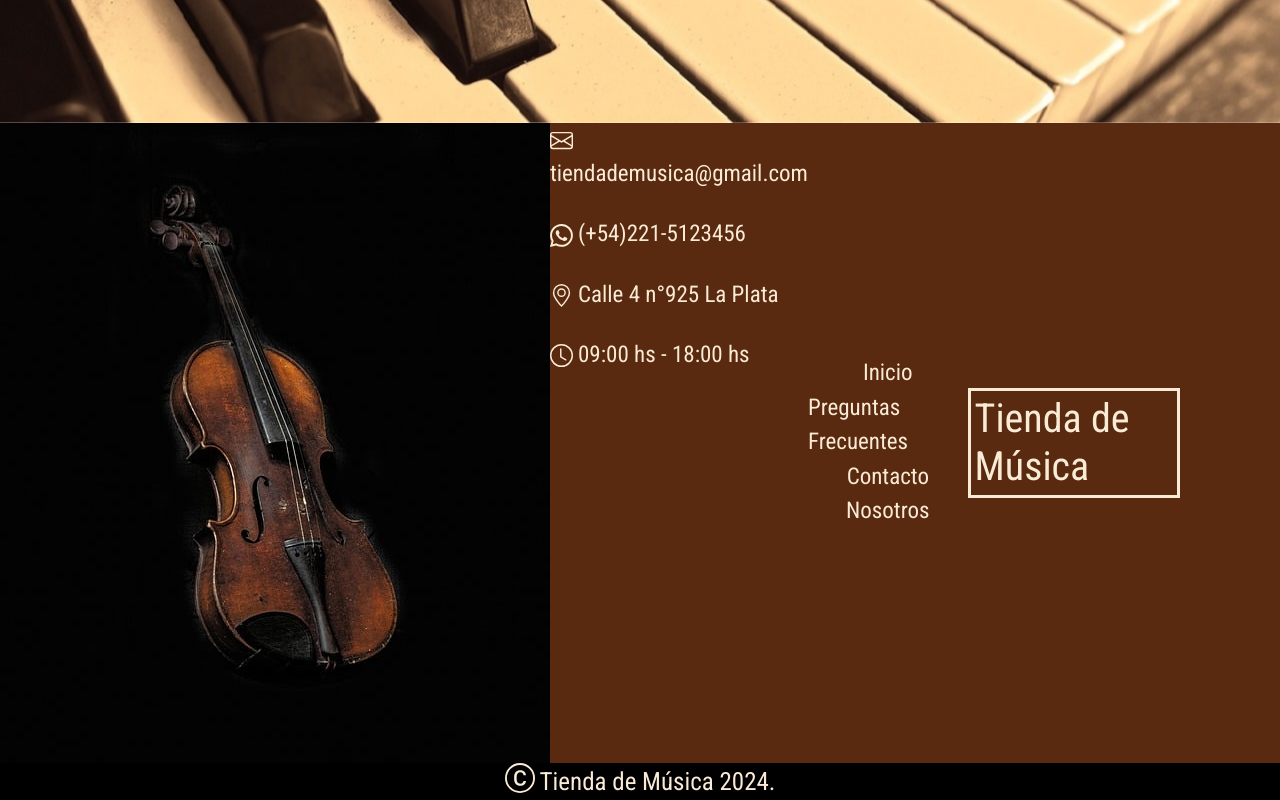
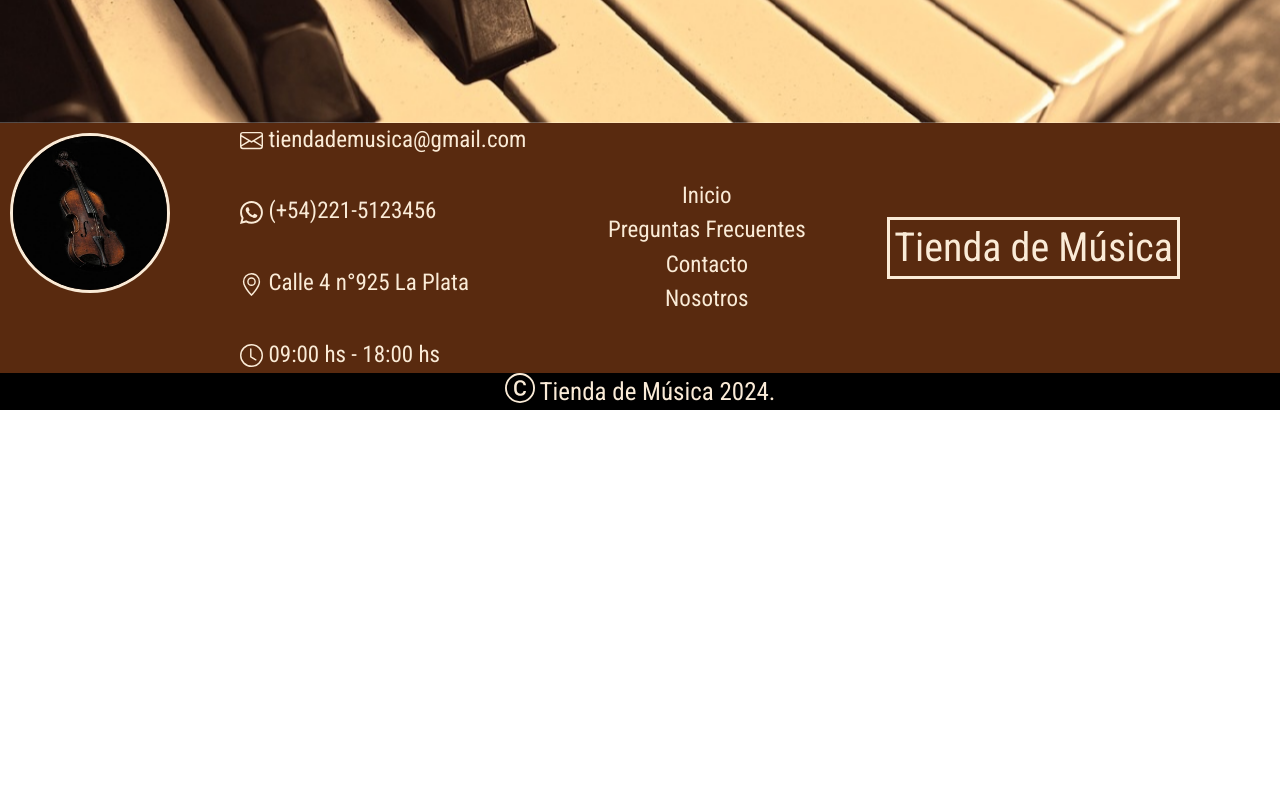
Before and after one commit to josejuancaselli/tienda-de-musica, a plain HTML site: page index.html in a window 1280 px wide. Shown: the part 720-1520 px from the top of the page. After the commit the page ends 1130 px from the top, so only its background shows below. Drawn offline with nearby package versions, Linux system fonts and the light colour scheme; files that its build step writes are made by us from their sources.

Commit message:
cambios al scss

```diff
--- a/index.html
+++ b/index.html
@@ -7,7 +7,7 @@
     <link rel="shortcut icon" href="./assets/favicon.png">
     <link href="https://cdn.jsdelivr.net/npm/bootstrap@5.3.3/dist/css/bootstrap.min.css" rel="stylesheet"
         integrity="sha384-QWTKZyjpPEjISv5WaRU9OFeRpok6YctnYmDr5pNlyT2bRjXh0JMhjY6hW+ALEwIH" crossorigin="anonymous">
-    <link rel="stylesheet" href="./css/style.css">
+    <link rel="stylesheet" href="./css/styles.css">
     <title>Tienda de Música</title>
 </head>
 <body>
--- a/scss/styles.scss
+++ b/scss/styles.scss
@@ -40,7 +40,7 @@ html{
             .titulo{
                 font-size: 7.7rem;
                 margin-top: 5rem;
-                .titulo a{
+                a{
                     text-decoration: none;
                     color: antiquewhite;
                     border: solid;
@@ -90,6 +90,19 @@ html{
         background-color: #592A0F;
         display: flex;
         justify-content: space-between;
+        .logonav{
+            height: 16rem;
+            width: 16rem;
+            margin: 1rem 0 0 1rem;
+            border-radius: 50%;
+            img{
+                height: 16rem;
+                width: 16rem;
+                border-radius: 50%;
+                border: solid;
+                border-color: antiquewhite;
+            }
+        }
         .datos{
             margin: 0;
             height: 25rem;
```
Also changed, not shown: css/styles.css, 1 other file.
